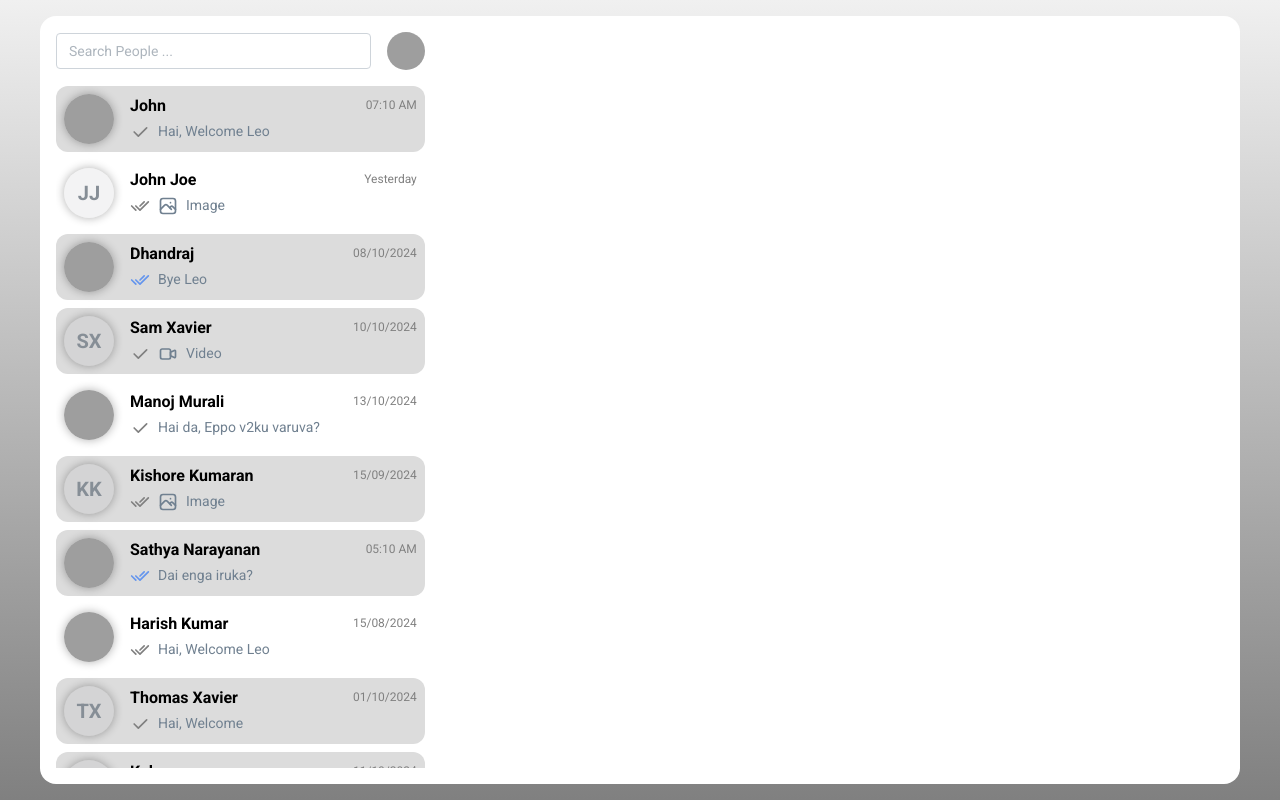
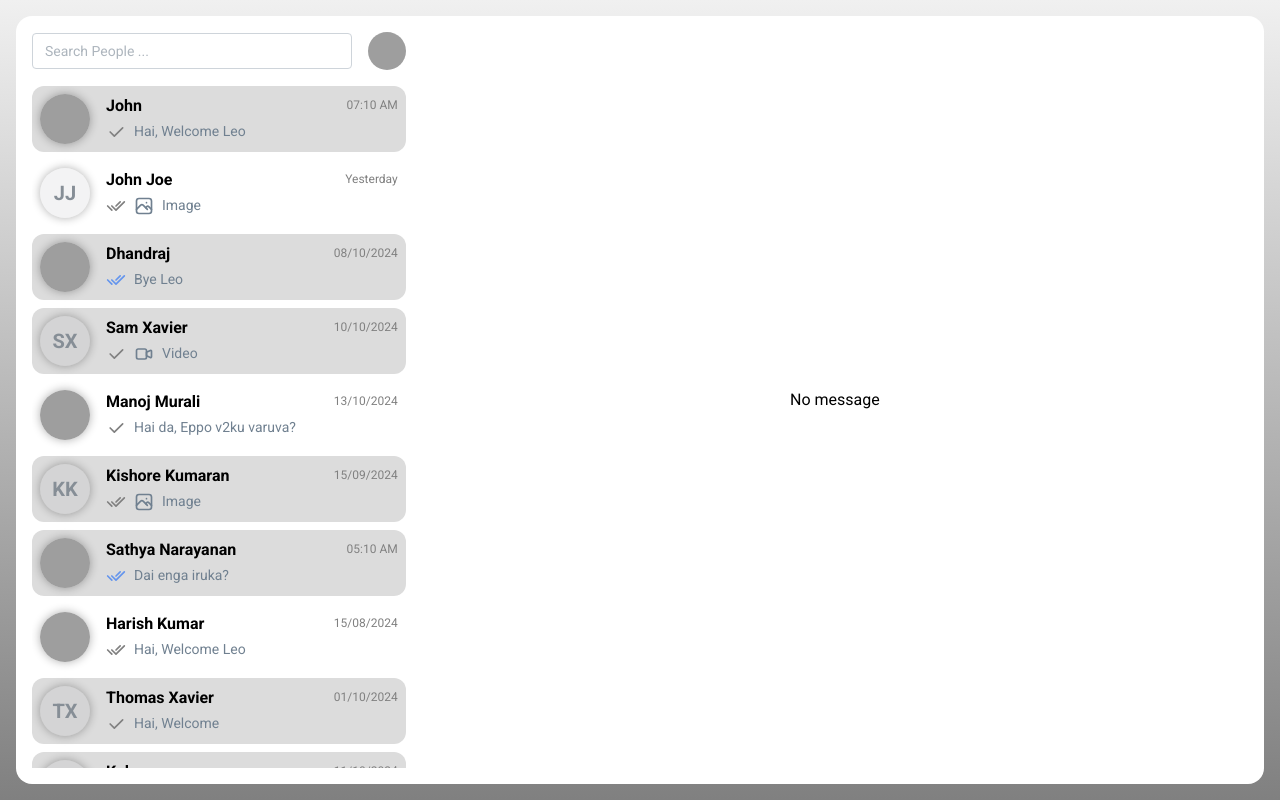
Before and after one commit to LeoAlexThomas/chatting, a Next.js app: page / in a window 1280 px wide. Built offline with nearby package versions, Linux system fonts and the light colour scheme; grey boxes are pictures that could not be loaded.

Commit message:
added chat person card and it's list alteration in chat menu

```diff
--- a/pages/index.tsx
+++ b/pages/index.tsx
@@ -7,6 +7,7 @@ import { useState } from "react";
 
 export default function Home() {
   const [searchText, setSearchText] = useState<string>("");
+  const [selectedRoomId, setSelectedRoomId] = useState<number | null>(null);
   return (
     <>
       <Head>
@@ -24,7 +25,7 @@ export default function Home() {
         <Center
           w="100%"
           h="100%"
-          maw={1200}
+          maw={1600}
           mx="auto"
           p={16}
           bg="white"
@@ -48,9 +49,9 @@ export default function Home() {
                 <UserAvatar />
               </Group>
 
-              <ChatList searchText={searchText} />
+              <ChatList searchText={searchText} onSelect={setSelectedRoomId} />
             </Stack>
-            <ChatInfo />
+            <ChatInfo roomId={selectedRoomId} />
           </Group>
         </Center>
       </Box>
--- a/src/api.ts
+++ b/src/api.ts
@@ -1,4 +1,4 @@
-import axios from "axios";
+import axios, { AxiosRequestConfig, InternalAxiosRequestConfig } from "axios";
 import { getApiUrl } from "env";
 import { parseCookies } from "nookies";
 import { UserInterface } from "@/types/user";
@@ -14,19 +14,19 @@ const dummyUser: UserInterface = {
   userEmail: "leoalex960@gmail.com",
 };
 
-export const getAccessToken = (option: any) => {
-  const cookies = parseCookies(option && option.context);
+export const getAccessToken = () => {
+  const cookies = parseCookies();
   const token = cookies[userTokenCookiesName];
   return token;
 };
 
-const api = (url: string, config?: any, baseUrl?: string) => {
+const api = (url: string, config?: AxiosRequestConfig, baseUrl?: string) => {
   const apiRequestOption = Object.assign({}, config);
   const apiBaseUrl = baseUrl ?? getApiUrl();
 
   // middleware to get access token if present
-  axios.interceptors.request.use((request: any) => {
-    const token = getAccessToken(config);
+  axios.interceptors.request.use((request: InternalAxiosRequestConfig) => {
+    const token = getAccessToken();
     if (token && !request.headers["Authorization"]) {
       request.headers["Authorization"] = `Bearer ${token}`;
     }
--- a/src/components/ChatInfo.tsx
+++ b/src/components/ChatInfo.tsx
@@ -1,7 +1,23 @@
-import { Box } from "@mantine/core";
+import { Box, Center, Text } from "@mantine/core";
+import WithLoader from "./WithLoader";
+import { MessageInterface } from "@/types/message";
+import isNil from "lodash/isNil";
 
-const ChatInfo = () => {
-  return <Box w="100%" h="100%" c="primary-gree.5" />;
+const ChatInfo = ({ roomId }: { roomId: number | null }) => {
+  if (isNil(roomId)) {
+    return (
+      <Center w="100%" h="100%">
+        <Text>No message</Text>
+      </Center>
+    );
+  }
+  return (
+    <Box w="100%" h="100%" c="primary-gree.5">
+      <WithLoader apiUrl={`/chat/message/${roomId}`}>
+        {({ data }: { data: MessageInterface }) => <>{data.type}</>}
+      </WithLoader>
+    </Box>
+  );
 };
 
 export default ChatInfo;
--- a/src/components/ChatList.tsx
+++ b/src/components/ChatList.tsx
@@ -1,13 +1,12 @@
-import { Stack } from "@mantine/core";
-import { Fragment } from "react";
+import { Flex, Stack } from "@mantine/core";
 import PersonChatCard from "@/components/PrivateChatCard";
-import WithLoader from "./WithLoader";
 import { PersonChatInfoInterface } from "@/types/chat";
 import { MessageTypeEnum } from "@/types/message";
 import dayjs from "dayjs";
 
 const dummyChatList: PersonChatInfoInterface[] = [
   {
+    roomId: 1,
     user: {
       userId: "1",
       userName: "John",
@@ -24,6 +23,7 @@ const dummyChatList: PersonChatInfoInterface[] = [
     },
   },
   {
+    roomId: 2,
     user: {
       userId: "2",
       userName: "John Joe",
@@ -40,6 +40,7 @@ const dummyChatList: PersonChatInfoInterface[] = [
     },
   },
   {
+    roomId: 3,
     user: {
       userId: "3",
       userName: "Dhandraj",
@@ -56,6 +57,7 @@ const dummyChatList: PersonChatInfoInterface[] = [
     },
   },
   {
+    roomId: 4,
     user: {
       userId: "4",
       userName: "Sam Xavier",
@@ -72,6 +74,7 @@ const dummyChatList: PersonChatInfoInterface[] = [
     },
   },
   {
+    roomId: 5,
     user: {
       userId: "5",
       userName: "Manoj Murali",
@@ -89,6 +92,7 @@ const dummyChatList: PersonChatInfoInterface[] = [
     },
   },
   {
+    roomId: 6,
     user: {
       userId: "6",
       userName: "Kishore Kumaran",
@@ -105,6 +109,7 @@ const dummyChatList: PersonChatInfoInterface[] = [
     },
   },
   {
+    roomId: 7,
     user: {
       userId: "7",
       userName: "Sathya Narayanan",
@@ -122,6 +127,7 @@ const dummyChatList: PersonChatInfoInterface[] = [
     },
   },
   {
+    roomId: 8,
     user: {
       userId: "8",
       userName: "Harish Kumar",
@@ -139,6 +145,7 @@ const dummyChatList: PersonChatInfoInterface[] = [
     },
   },
   {
+    roomId: 9,
     user: {
       userId: "9",
       userName: "Thomas Xavier",
@@ -154,6 +161,7 @@ const dummyChatList: PersonChatInfoInterface[] = [
     },
   },
   {
+    roomId: 10,
     user: {
       userId: "10",
       userName: "Kala",
@@ -169,6 +177,7 @@ const dummyChatList: PersonChatInfoInterface[] = [
     },
   },
   {
+    roomId: 11,
     user: {
       userId: "11",
       userName: "Kishore Kumaran",
@@ -185,6 +194,7 @@ const dummyChatList: PersonChatInfoInterface[] = [
     },
   },
   {
+    roomId: 12,
     user: {
       userId: "12",
       userName: "Sathya",
@@ -202,6 +212,7 @@ const dummyChatList: PersonChatInfoInterface[] = [
     },
   },
   {
+    roomId: 13,
     user: {
       userId: "13",
       userName: "Harish",
@@ -219,6 +230,7 @@ const dummyChatList: PersonChatInfoInterface[] = [
     },
   },
   {
+    roomId: 14,
     user: {
       userId: "14",
       userName: "Thomas Xavier",
@@ -234,6 +246,7 @@ const dummyChatList: PersonChatInfoInterface[] = [
     },
   },
   {
+    roomId: 15,
     user: {
       userId: "15",
       userName: "Kala",
@@ -250,7 +263,13 @@ const dummyChatList: PersonChatInfoInterface[] = [
   },
 ];
 
-const ChatList = ({ searchText }: { searchText: string }) => {
+const ChatList = ({
+  searchText,
+  onSelect,
+}: {
+  searchText: string;
+  onSelect: (val: number) => void;
+}) => {
   return (
     <Stack
       gap={8}
@@ -261,9 +280,13 @@ const ChatList = ({ searchText }: { searchText: string }) => {
     >
       {dummyChatList.map((chat) => {
         return (
-          <Fragment key={chat.user.userId}>
+          <Flex
+            w="100%"
+            key={chat.user.userId}
+            onClick={() => onSelect(chat.roomId)}
+          >
             <PersonChatCard chat={chat} />
-          </Fragment>
+          </Flex>
         );
       })}
       {/* <WithLoader apiUrl={`/chat/recent/?searchText=${searchText}`}>
--- a/src/components/PrivateChatCard.tsx
+++ b/src/components/PrivateChatCard.tsx
@@ -9,10 +9,12 @@ import {
   IconChecks,
 } from "@tabler/icons-react";
 import dayjs from "dayjs";
+import { useHover } from "@mantine/hooks";
 
 const PersonChatCard = ({ chat }: { chat: PersonChatInfoInterface }) => {
   const user = chat.user;
   const message = chat.lastMessage;
+  const { hovered, ref: isHoveredRef } = useHover();
 
   const renderLastMessage = () => {
     if (isNil(message)) {
@@ -83,13 +85,21 @@ const PersonChatCard = ({ chat }: { chat: PersonChatInfoInterface }) => {
 
   return (
     <Group
+      ref={isHoveredRef}
       wrap="nowrap"
       gap={16}
       w="100%"
       p={8}
-      bg={message?.isOpened === true ? "transparent" : "primary-gray.1"}
+      bg={
+        hovered
+          ? "primary-gray.2"
+          : message?.isOpened === true
+          ? "transparent"
+          : "primary-gray.1"
+      }
       style={{
         borderRadius: 12,
+        cursor: "pointer",
       }}
     >
       <Avatar
--- a/src/types/chat.ts
+++ b/src/types/chat.ts
@@ -4,4 +4,5 @@ import { MiniUserInterface } from "@/types/user";
 export interface PersonChatInfoInterface {
   user: MiniUserInterface;
   lastMessage?: MessageInterface;
+  roomId: number;
 }
```
Also changed, not shown: src/components/WithLoader.tsx (+7 -1 lines), .eslintrc.json.
